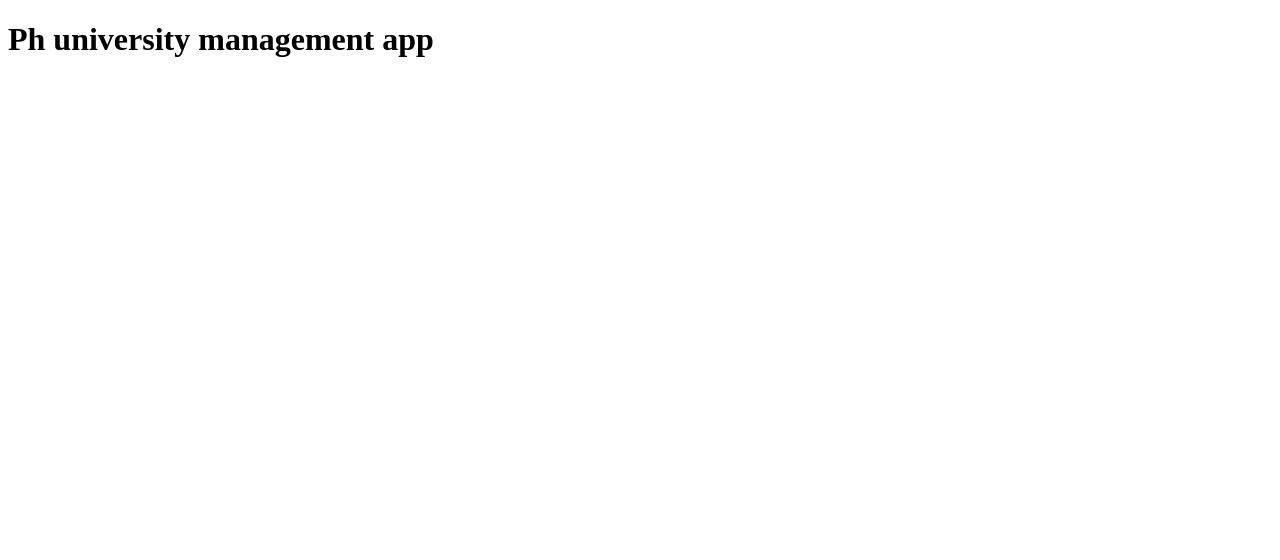
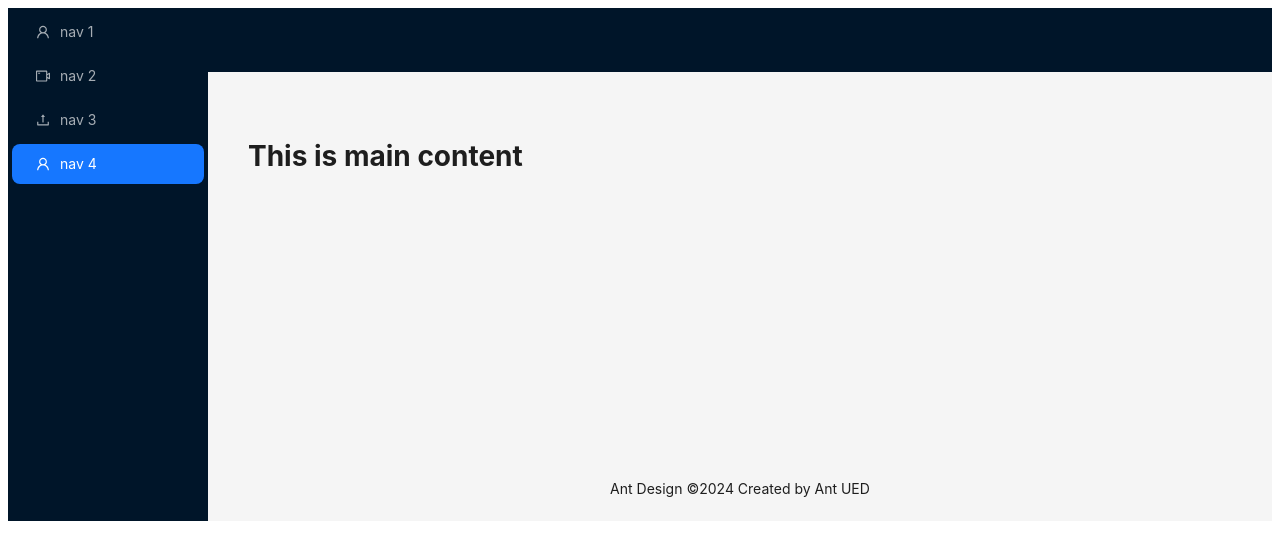
Before and after one commit to maniksarker25/MS-Universtiy-Client, a React (Vite) app: page / in a window 1280 px wide. Shown: the top 560 px of the page. Built offline with nearby package versions, Linux system fonts and the light colour scheme.

Commit message:
make layout with antd

```diff
--- a/package.json
+++ b/package.json
@@ -10,6 +10,7 @@
     "preview": "vite preview"
   },
   "dependencies": {
+    "@ant-design/icons": "^5.2.6",
     "antd": "^5.13.1",
     "react": "^18.2.0",
     "react-dom": "^18.2.0",
--- a/src/App.tsx
+++ b/src/App.tsx
@@ -1,9 +1,7 @@
+import MainLayout from "./components/layout/MainLayout";
+
 const App = () => {
-  return (
-    <div>
-      <h1>Ph university management app</h1>
-    </div>
-  );
+  return <MainLayout />;
 };
 
 export default App;
--- /dev/null
+++ b/src/components/layout/MainLayout.tsx
@@ -0,0 +1,62 @@
+import React from "react";
+import {
+  UploadOutlined,
+  UserOutlined,
+  VideoCameraOutlined,
+} from "@ant-design/icons";
+import { Layout, Menu } from "antd";
+
+const { Header, Content, Footer, Sider } = Layout;
+
+const items = [
+  UserOutlined,
+  VideoCameraOutlined,
+  UploadOutlined,
+  UserOutlined,
+].map((icon, index) => ({
+  key: String(index + 1),
+  icon: React.createElement(icon),
+  label: `nav ${index + 1}`,
+}));
+const MainLayout = () => {
+  return (
+    <Layout>
+      <Sider
+        breakpoint="lg"
+        collapsedWidth="0"
+        onBreakpoint={(broken) => {
+          console.log(broken);
+        }}
+        onCollapse={(collapsed, type) => {
+          console.log(collapsed, type);
+        }}
+      >
+        <div className="demo-logo-vertical" />
+        <Menu
+          theme="dark"
+          mode="inline"
+          defaultSelectedKeys={["4"]}
+          items={items}
+        />
+      </Sider>
+      <Layout>
+        <Header style={{ padding: 0 }} />
+        <Content style={{ margin: "24px 16px 0" }}>
+          <div
+            style={{
+              padding: 24,
+              minHeight: 360,
+            }}
+          >
+            <h1>This is main content</h1>
+          </div>
+        </Content>
+        <Footer style={{ textAlign: "center" }}>
+          Ant Design ©{new Date().getFullYear()} Created by Ant UED
+        </Footer>
+      </Layout>
+    </Layout>
+  );
+};
+
+export default MainLayout;
```
Also changed, not shown: 1 other file (tests, documents, lock files or other folders).
